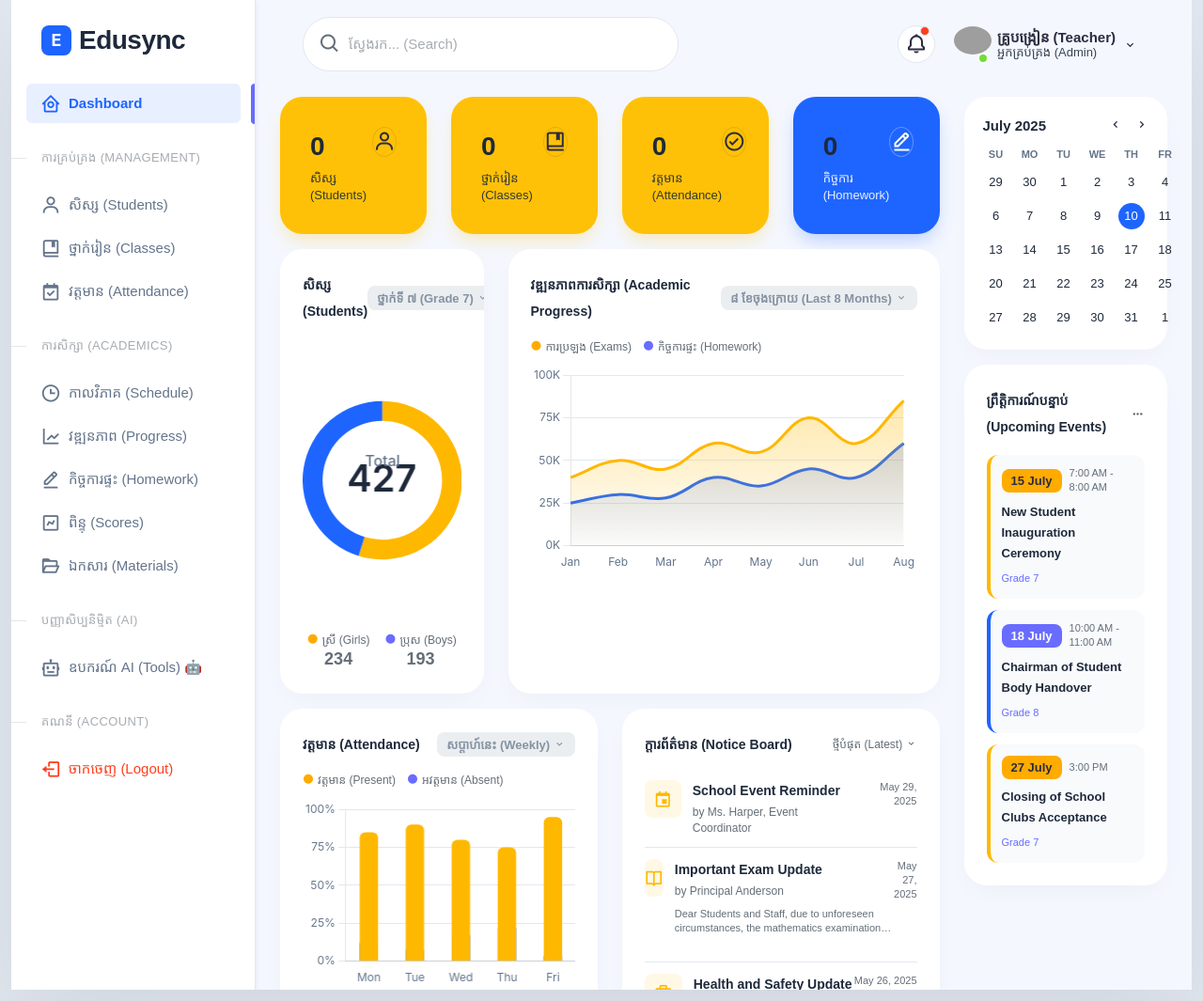
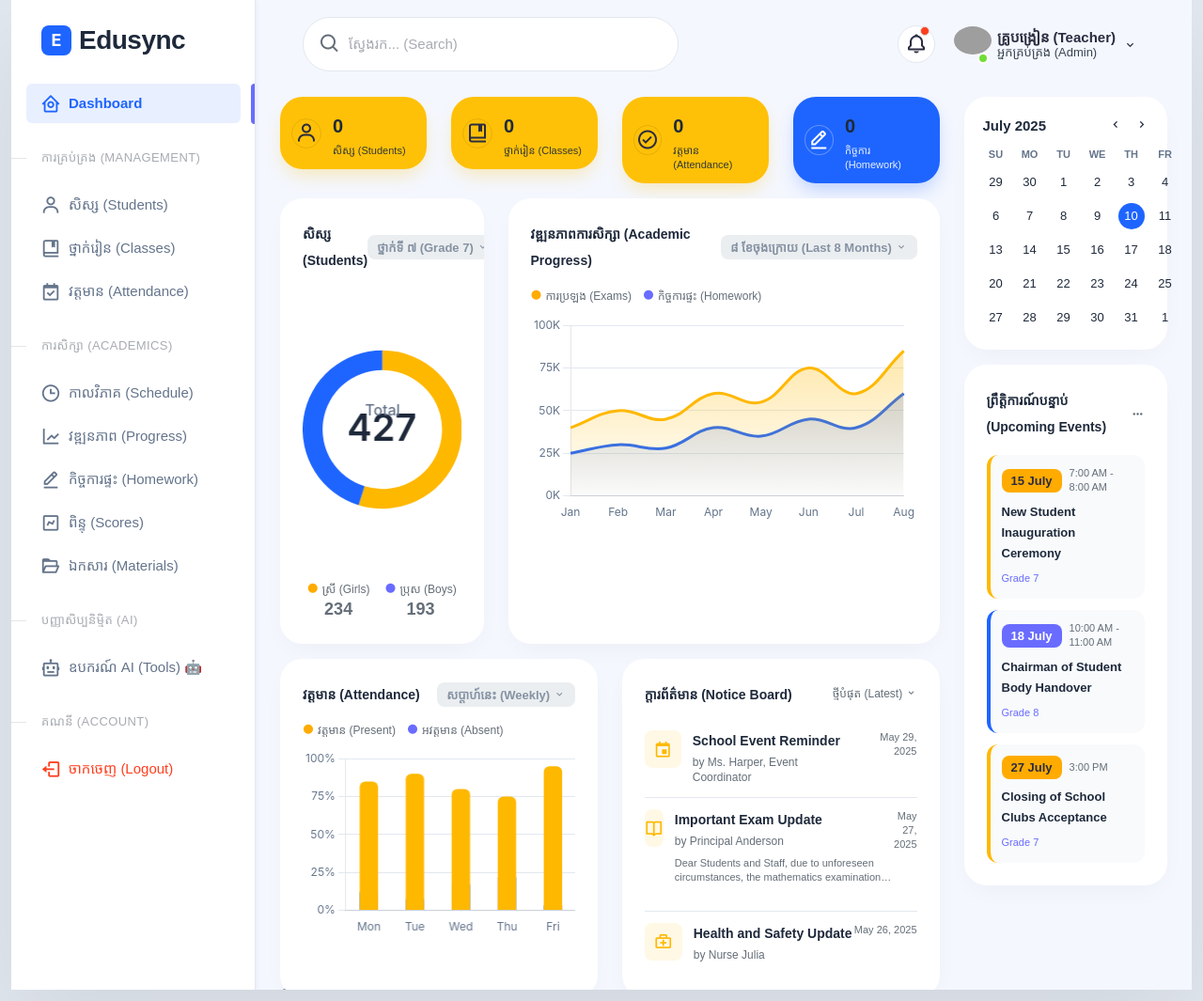
Before and after one commit to rak190/English-classroom-management, a Django app: page / in a window 1280 px wide. Shown: the part 13-1078 px from the top of the page at 94% size. Run offline with Django 4.2, Linux system fonts and the light colour scheme; the visitor is signed in with stand-in values (Sample User, id 1); data that the repository does not hold is empty; some libraries are stand-ins or nearby versions; some web fonts are replaced; grey boxes are pictures that could not be loaded.

Commit message:
Update dashboard metric cards to be thin and horizontal

```diff
--- a/templates/management/dashboard.html
+++ b/templates/management/dashboard.html
@@ -107,15 +107,15 @@
         <div class="row mb-4">
             <!-- Metric 1: Students -->
             <div class="col-md-3 col-sm-6 mb-3 mb-md-0">
-                <div class="card card-metric-orange h-100 p-2">
-                    <div class="card-body">
-                        <div class="d-flex justify-content-between align-items-start">
+                <div class="card card-metric-orange">
+                    <div class="card-body px-3 py-3">
+                        <div class="d-flex align-items-center">
+                            <div class="metric-icon me-3">
+                                <i class='bx bx-user fs-4 text-dark'></i>
+                            </div>
                             <div>
-                                <h3 class="metric-value">{{ total_students }}</h3>
-                                <p class="metric-label mb-0">សិស្ស (Students)</p>
-                            </div>
-                            <div class="metric-icon">
-                                <i class='bx bx-user fs-4 text-dark'></i>
+                                <h4 class="metric-value mb-0" style="font-size: 20px;">{{ total_students }}</h4>
+                                <p class="metric-label mb-0" style="font-size: 11px;">សិស្ស (Students)</p>
                             </div>
                         </div>
                     </div>
@@ -124,15 +124,15 @@
 
             <!-- Metric 2: Classes -->
             <div class="col-md-3 col-sm-6 mb-3 mb-md-0">
-                <div class="card card-metric-orange h-100 p-2">
-                    <div class="card-body">
-                        <div class="d-flex justify-content-between align-items-start">
+                <div class="card card-metric-orange">
+                    <div class="card-body px-3 py-3">
+                        <div class="d-flex align-items-center">
+                            <div class="metric-icon me-3">
+                                <i class='bx bx-book-bookmark fs-4 text-dark'></i>
+                            </div>
                             <div>
-                                <h3 class="metric-value">{{ active_classes }}</h3>
-                                <p class="metric-label mb-0">ថ្នាក់រៀន (Classes)</p>
-                            </div>
-                            <div class="metric-icon">
-                                <i class='bx bx-book-bookmark fs-4 text-dark'></i>
+                                <h4 class="metric-value mb-0" style="font-size: 20px;">{{ active_classes }}</h4>
+                                <p class="metric-label mb-0" style="font-size: 11px;">ថ្នាក់រៀន (Classes)</p>
                             </div>
                         </div>
                     </div>
@@ -141,15 +141,15 @@
 
             <!-- Metric 3: Attendance -->
             <div class="col-md-3 col-sm-6 mb-3 mb-md-0">
-                <div class="card card-metric-orange h-100 p-2">
-                    <div class="card-body">
-                        <div class="d-flex justify-content-between align-items-start">
+                <div class="card card-metric-orange">
+                    <div class="card-body px-3 py-3">
+                        <div class="d-flex align-items-center">
+                            <div class="metric-icon me-3">
+                                <i class='bx bx-check-circle fs-4 text-dark'></i>
+                            </div>
                             <div>
-                                <h3 class="metric-value">{{ today_attendance_present }}</h3>
-                                <p class="metric-label mb-0">វត្តមាន (Attendance)</p>
-                            </div>
-                            <div class="metric-icon">
-                                <i class='bx bx-check-circle fs-4 text-dark'></i>
+                                <h4 class="metric-value mb-0" style="font-size: 20px;">{{ today_attendance_present }}</h4>
+                                <p class="metric-label mb-0" style="font-size: 11px;">វត្តមាន (Attendance)</p>
                             </div>
                         </div>
                     </div>
@@ -158,15 +158,15 @@
 
             <!-- Metric 4: Assignments/HW -->
             <div class="col-md-3 col-sm-6 mb-3 mb-md-0">
-                <div class="card card-metric-blue h-100 p-2">
-                    <div class="card-body">
-                        <div class="d-flex justify-content-between align-items-start">
+                <div class="card card-metric-blue">
+                    <div class="card-body px-3 py-3">
+                        <div class="d-flex align-items-center">
+                            <div class="metric-icon me-3">
+                                <i class='bx bx-edit-alt fs-4 text-white'></i>
+                            </div>
                             <div>
-                                <h3 class="metric-value">{{ hw_submitted }}</h3>
-                                <p class="metric-label mb-0">កិច្ចការ (Homework)</p>
-                            </div>
-                            <div class="metric-icon">
-                                <i class='bx bx-edit-alt fs-4 text-white'></i>
+                                <h4 class="metric-value mb-0" style="font-size: 20px;">{{ hw_submitted }}</h4>
+                                <p class="metric-label mb-0" style="font-size: 11px;">កិច្ចការ (Homework)</p>
                             </div>
                         </div>
                     </div>
```
